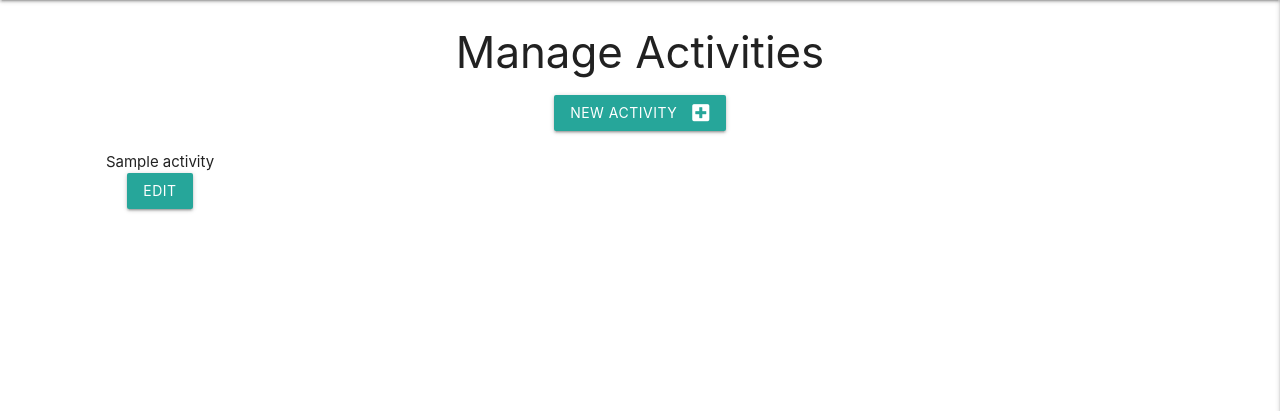
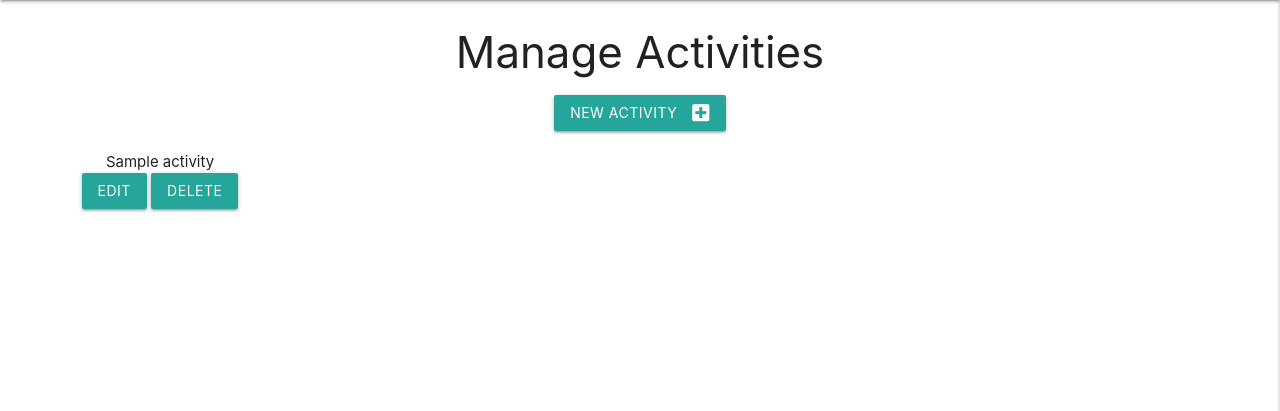
Before and after one commit to CharlieC115/MS3-NSC-Volunteer-Hours, a Flask app: page /manage_activities in a window 1280 px wide. Shown: the part 64-475 px from the top of the page. Run offline with Flask 2, Linux system fonts and the light colour scheme; a database or web service that is not in the repository returns one stand-in record (values such as "Sample title"); some libraries are stand-ins or nearby versions.

Commit message:
Added delete button to activities and renamed edit_activities to edit_activity

```diff
--- a/app.py
+++ b/app.py
@@ -189,8 +189,8 @@ def new_activity():
     return render_template('new_activity.html')
 
 
-@app.route('/edit_activities/<activity_id>', methods=['GET', 'POST'])
-def edit_activities(activity_id):
+@app.route('/edit_activity/<activity_id>', methods=['GET', 'POST'])
+def edit_activity(activity_id):
     if request.method == 'POST':
         activities = {
             'activity_name': request.form.get('activity_name')
@@ -200,7 +200,14 @@ def edit_activities(activity_id):
         return redirect(url_for('manage_activities'))
 
     activity = mongo.db.activities.find_one({'_id': ObjectId(activity_id)})
-    return render_template('edit_activities.html', activity=activity)
+    return render_template('edit_activity.html', activity=activity)
+
+
+@app.route('/delete_activity/<activity_id>')
+def delete_activity(activity_id):
+    mongo.db.activities.remove({'_id': ObjectId(activity_id)})
+    flash('Activity Successfully Deleted')
+    return redirect(url_for('manage_activities'))
 
 
 if __name__ == '__main__':
--- a/templates/edit_activities.html
+++ b/templates/edit_activity.html
@@ -4,7 +4,7 @@
     <h3 class="center-align">Edit Activities</h3>
 
     <div class="row">
-        <form class="col s12" method="POST" action="{{ url_for('edit_activities', activity_id=activity._id) }}">
+        <form class="col s12" method="POST" action="{{ url_for('edit_activity', activity_id=activity._id) }}">
             <div class="row">
                 <div class="input-field col s12">
                     <i class="fas fa-folder-open prefix"></i>
--- a/templates/manage_activities.html
+++ b/templates/manage_activities.html
@@ -19,7 +19,8 @@
                         <span>{{ activity.activity_name }}</span>
                     </div>
                     <div class="card-action">
-                        <a href="{{ url_for('edit_activities', activity_id=activity._id) }}" class="btn">Edit</a>
+                        <a href="{{ url_for('edit_activity', activity_id=activity._id) }}" class="btn">Edit</a>
+                        <a href="{{ url_for('delete_activity', activity_id=activity._id) }}" class="btn">Delete</a>
                     </div>
                 </div>
             </div>
```
